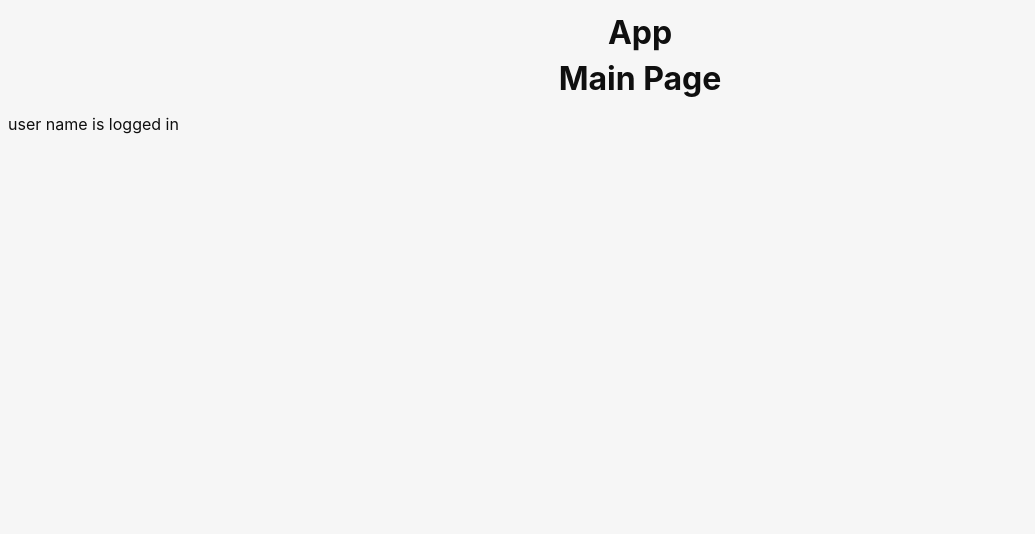
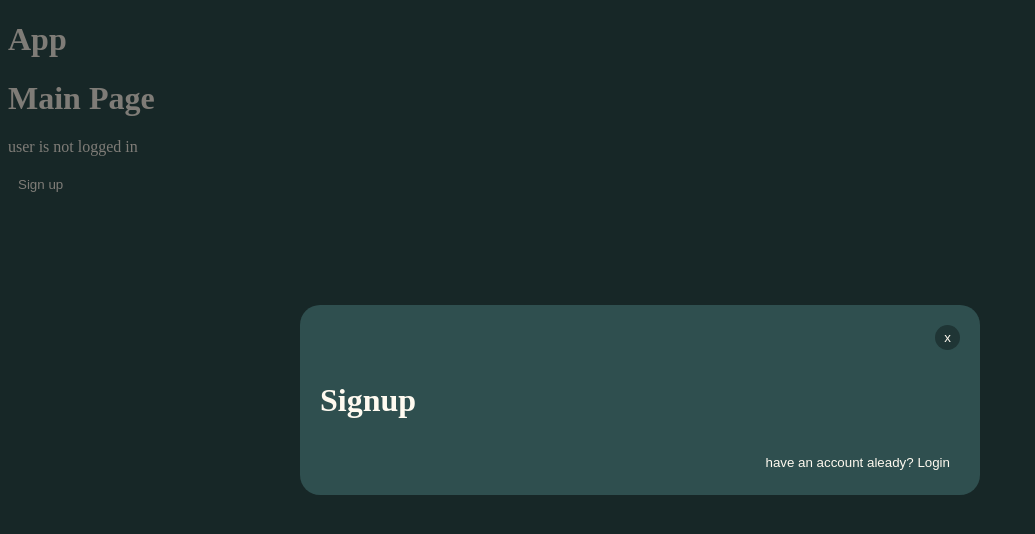
Before and after one commit to BVenom1/B-Line, a React (Vite) app in the folder client/: page / in a window 1280 px wide. Shown: the top 534 px of the page, without its empty margins (0-1035 px from the left). Built offline with nearby package versions, Linux system fonts and the light colour scheme.

Commit message:
created skeleton frontend for signup/login. TODO: connect to backend

```diff
--- a/client/src/App.css
+++ b/client/src/App.css
@@ -1,116 +1,61 @@
-.logo.vite:hover {
-  filter: drop-shadow(0 0 2em #747bff);
+body {
+    background-color: darkslategray;
+    color: floralwhite;
 }
 
-.logo.react:hover {
-  filter: drop-shadow(0 0 2em #61dafb);
-}
-:root {
-  font-family: Inter, Avenir, Helvetica, Arial, sans-serif;
-  font-size: 16px;
-  line-height: 24px;
-  font-weight: 400;
+.popup-overlay {
+    position: fixed;
+    top: 0;
+    left: 0;
+    width: 100vw;
+    height: 100vh;
+    background-color: rgba(0, 0, 0, 0.5);
+    z-index: 1000;
 
-  color: #0f0f0f;
-  background-color: #f6f6f6;
-
-  font-synthesis: none;
-  text-rendering: optimizeLegibility;
-  -webkit-font-smoothing: antialiased;
-  -moz-osx-font-smoothing: grayscale;
-  -webkit-text-size-adjust: 100%;
+    display: flex;
+    justify-content: center;
+    align-items: center;
 }
 
-.container {
-  margin: 0;
-  padding-top: 10vh;
-  display: flex;
-  flex-direction: column;
-  justify-content: center;
-  text-align: center;
+.popup-box {
+    border-radius: 20px;
+    background-color: darkslategray;
+    padding: 20px;
+    display: flex;
+    flex-direction: column;
+    gap: 10px;
+    width: 50vw;
 }
 
-.logo {
-  height: 6em;
-  padding: 1.5em;
-  will-change: filter;
-  transition: 0.75s;
+.left-align {
+    align-self: flex-end;
 }
 
-.logo.tauri:hover {
-  filter: drop-shadow(0 0 2em #24c8db);
+.btn {
+    background-color: rgb(31, 53, 53);
+    padding: 5px;
+    border-radius: 20px;
+    color: floralwhite;
+    border-style: none;
 }
 
-.row {
-  display: flex;
-  justify-content: center;
+.btn:hover {
+    background-color: rgb(32, 63, 63);
 }
 
-a {
-  font-weight: 500;
-  color: #646cff;
-  text-decoration: inherit;
+.btn:active {
+    background-color: darkslategray;
 }
 
-a:hover {
-  color: #535bf2;
+.t-btn {
+    background-color: #00000000;
+    padding: 5px 10px;
 }
 
-h1 {
-  text-align: center;
+.circle-btn {
+    aspect-ratio: 1 / 1;
+    border-radius: 50%;
+    display: inline-flex;
+    align-items: center;
+    justify-content: center;
 }
-
-input,
-button {
-  border-radius: 8px;
-  border: 1px solid transparent;
-  padding: 0.6em 1.2em;
-  font-size: 1em;
-  font-weight: 500;
-  font-family: inherit;
-  color: #0f0f0f;
-  background-color: #ffffff;
-  transition: border-color 0.25s;
-  box-shadow: 0 2px 2px rgba(0, 0, 0, 0.2);
-}
-
-button {
-  cursor: pointer;
-}
-
-button:hover {
-  border-color: #396cd8;
-}
-button:active {
-  border-color: #396cd8;
-  background-color: #e8e8e8;
-}
-
-input,
-button {
-  outline: none;
-}
-
-#greet-input {
-  margin-right: 5px;
-}
-
-@media (prefers-color-scheme: dark) {
-  :root {
-    color: #f6f6f6;
-    background-color: #2f2f2f;
-  }
-
-  a:hover {
-    color: #24c8db;
-  }
-
-  input,
-  button {
-    color: #ffffff;
-    background-color: #0f0f0f98;
-  }
-  button:active {
-    background-color: #0f0f0f69;
-  }
-}
--- a/client/src/App.tsx
+++ b/client/src/App.tsx
@@ -2,15 +2,18 @@ import { useState } from "react";
 import "./App.css";
 import { UserModel } from "./components/interfaces";
 import MainPage from "./components/main page/MainPage";
+import AccountManager from "./components/signup login/AccountManager";
 
 function App() {
 
     const [user, setUser] = useState<UserModel | null>(null)
+    const [toggleSignup, setToggleSignup] = useState(true)
 
     return (
         <div>
             <h1>App</h1>
-            <MainPage user={{ user_name: "name" }} />
+            <MainPage signupPageToggleFunc={setToggleSignup} />
+            {toggleSignup && <AccountManager signupPageToggleFunc={setToggleSignup} />}
         </div>
     )
 
--- a/client/src/components/main page/MainPage.tsx
+++ b/client/src/components/main page/MainPage.tsx
@@ -2,16 +2,22 @@ import { UserModel } from '../interfaces'
 
 interface MainPageProps {
     user?: UserModel,
+    signupPageToggleFunc?: React.Dispatch<React.SetStateAction<boolean>>
 }
 
-const MainPage = ({ user }: MainPageProps) => {
+const MainPage = ({ user, signupPageToggleFunc }: MainPageProps) => {
+    const toggleSignup = () => {
+        if (signupPageToggleFunc != undefined) signupPageToggleFunc(prev => !prev);
+    }
+
     return (
-        <div>
+        <div className='full-page'>
             <h1>Main Page</h1>
             {(user == undefined)
                 ? <p>user is not logged in</p>
                 : <p>user {user.user_name} is logged in</p>
             }
+            <button className='btn t-btn' onClick={toggleSignup}>Sign up</button>
         </div>
     )
 }
--- /dev/null
+++ b/client/src/components/signup login/AccountManager.tsx
@@ -0,0 +1,30 @@
+import React, { useState } from 'react';
+import Signup from './signup';
+import Login from './Login';
+
+interface AccountManagerProps {
+    signupPageToggleFunc?: React.Dispatch<React.SetStateAction<boolean>>
+}
+
+const AccountManager = ({ signupPageToggleFunc }: AccountManagerProps) => {
+
+    const [loginToggle, setLoginToggle] = useState(false)
+
+    const closeSignup = () => {
+        if (signupPageToggleFunc != undefined) signupPageToggleFunc(false);
+    }
+
+    return (
+        <div className="popup-overlay">
+            <div className='popup-box'>
+                <button className='btn circle-btn left-align' onClick={closeSignup}>x</button>
+                {loginToggle ? <Login /> : <Signup />}
+                <button className='btn t-btn left-align' onClick={() => setLoginToggle(p => !p)}>
+                    {loginToggle ? "don't have an accout yet? Signup" : "have an account aleady? Login"}
+                </button>
+            </div>
+        </div>
+    )
+}
+
+export default AccountManager
--- /dev/null
+++ b/client/src/components/signup login/Login.tsx
@@ -0,0 +1,11 @@
+import React from 'react'
+
+const Login = () => {
+    return (
+        <div>
+            <h1>Login</h1>
+        </div>
+    )
+}
+
+export default Login
--- a/client/src/components/signup login/signup.tsx
+++ b/client/src/components/signup login/signup.tsx
@@ -1,9 +1,11 @@
-import React from 'react'
+import React from 'react';
 
-const signup = () => {
+const Signup = () => {
     return (
-        <div>signup</div>
+        <div>
+            <h1>Signup</h1>
+        </div>
     )
 }
 
-export default signup
+export default Signup
```
